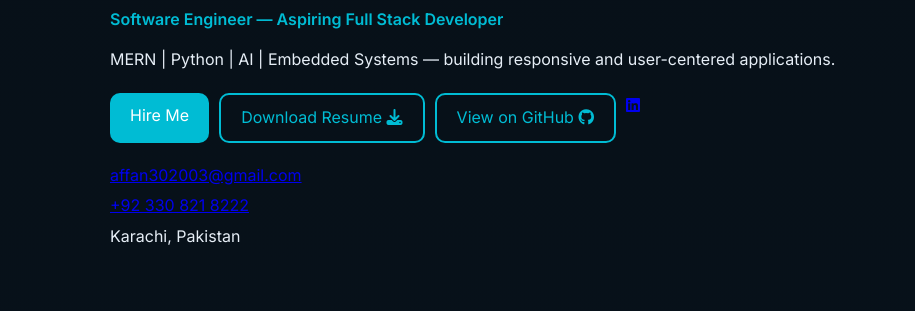
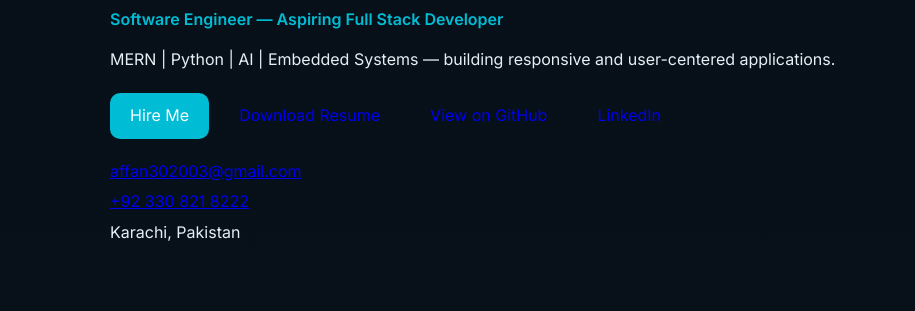
Before and after one commit to SyedAffan03/syed-affan-portfolio, a plain HTML site: page index.html in a window 1280 px wide. Shown: the part 183-494 px from the top of the page, 0-915 px from the left. Drawn offline with nearby package versions, Linux system fonts and the light colour scheme.

Commit message:
index.html

```diff
--- a/index.html
+++ b/index.html
@@ -46,9 +46,20 @@
         <p class="lead">MERN | Python | AI | Embedded Systems — building responsive and user-centered applications.</p>
         <div class="cta">
           <a href="#contact" class="btn primary">Hire Me</a>
-          <a href="assets/Syed-Affan-Resume.pdf" class="btn ghost" target="_blank" rel="noopener">Download Resume <i class="fa fa-download"></i></a>
-          <a href="https://github.com/YOUR_GITHUB_USERNAME" class="btn ghost" target="_blank" rel="noopener">View on GitHub <i class="fab fa-github"></i></a>
-          <a class="social small" href="https://linkedin.com/in/syed-affan-bin-rehan-6b669426a" target="_blank" rel="noopener"><i class="fab fa-linkedin"></i></a>
+          <!-- Resume Button -->
+<a href="Syed-Affan-Resume.pdf" download="Syed-Affan-Resume.pdf" target="_blank" class="btn">
+    Download Resume
+</a>
+
+<!-- GitHub Button -->
+<a href="https://github.com/syedaffan03" target="_blank" class="btn">
+    View on GitHub
+</a>
+
+<!-- LinkedIn Button -->
+<a href="https://linkedin.com/in/syed-affan-bin-rehan-6b669426a" target="_blank" class="btn">
+    LinkedIn
+</a>
         </div>
         <ul class="hero-contact">
           <li><a href="mailto:affan302003@gmail.com">affan302003@gmail.com</a></li>
```
